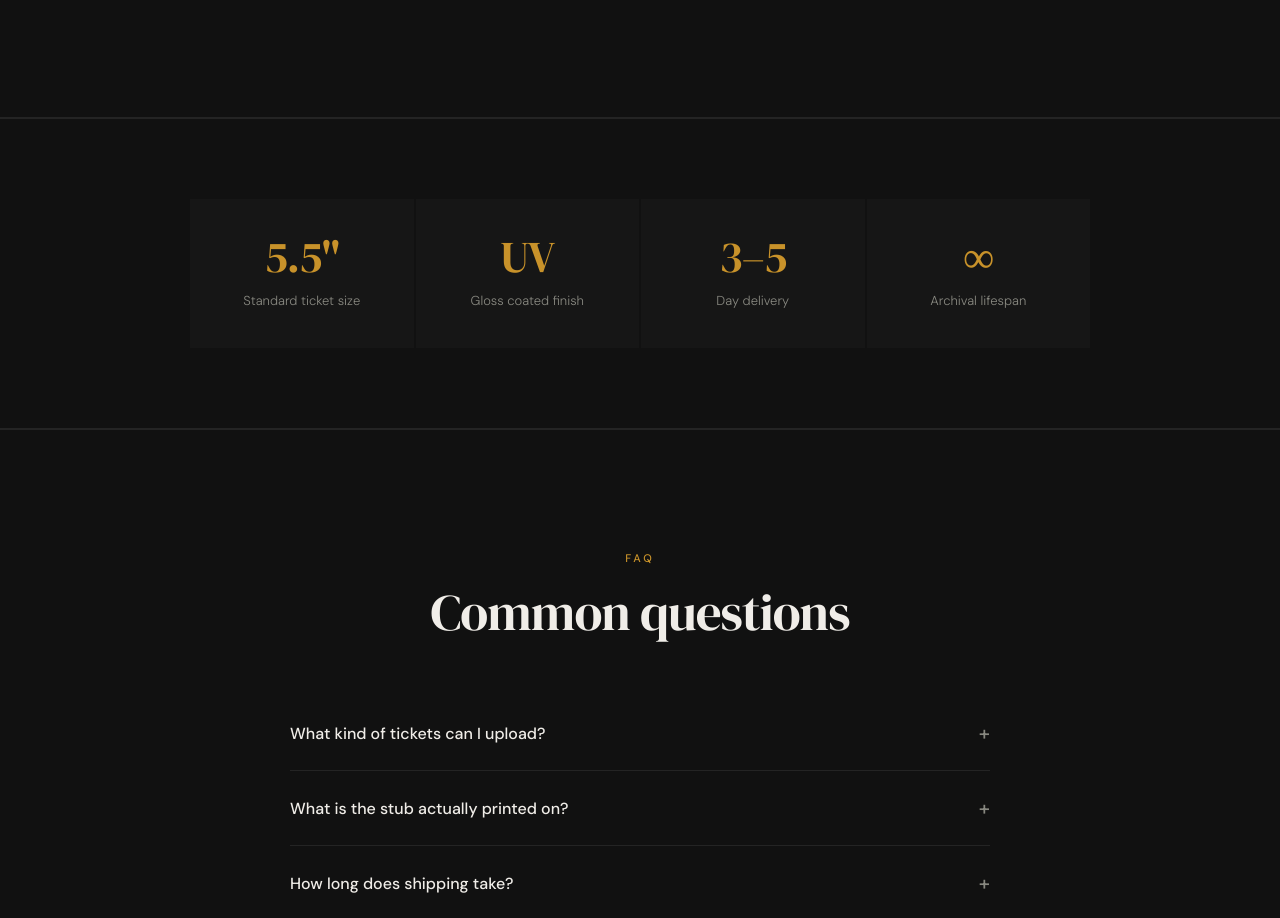
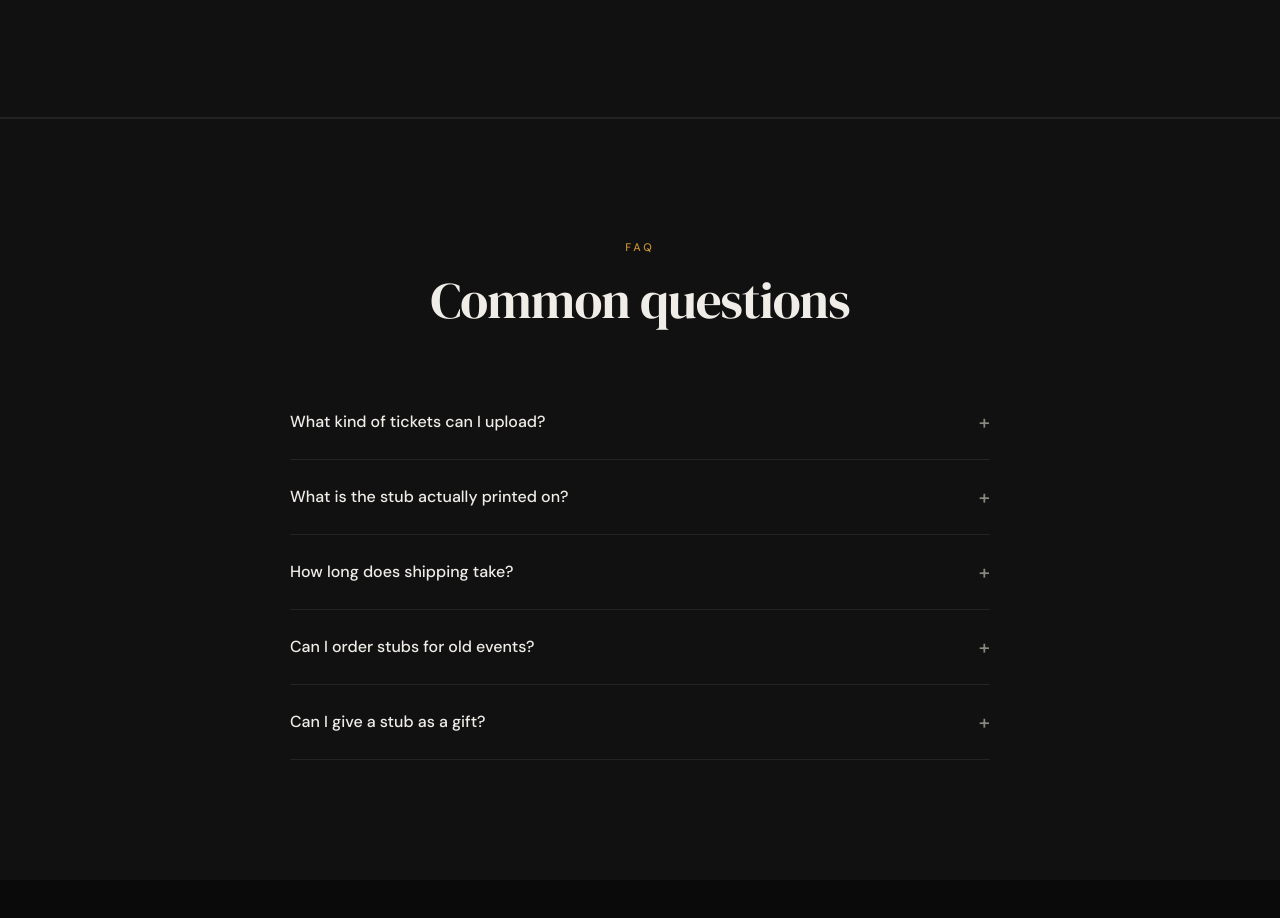
Before and after one commit to inkstub/inkstub, a website: page index.html in a window 1280 px wide. Shown: the part 1488-2406 px from the top of the page. Drawn offline with nearby package versions, Linux system fonts and the light colour scheme.

Commit message:
Add files via upload

```diff
--- a/index.html
+++ b/index.html
@@ -910,26 +910,7 @@
   </section>
 
   <!-- PROOF -->
-  <section class="proof-section">
-    <div class="proof-grid">
-      <div class="proof-item reveal">
-        <span class="proof-num">5.5"</span>
-        <span class="proof-label">Standard ticket size</span>
-      </div>
-      <div class="proof-item reveal" style="transition-delay:0.1s">
-        <span class="proof-num">UV</span>
-        <span class="proof-label">Gloss coated finish</span>
-      </div>
-      <div class="proof-item reveal" style="transition-delay:0.2s">
-        <span class="proof-num">3–5</span>
-        <span class="proof-label">Day delivery</span>
-      </div>
-      <div class="proof-item reveal" style="transition-delay:0.3s">
-        <span class="proof-num">∞</span>
-        <span class="proof-label">Archival lifespan</span>
-      </div>
-    </div>
-  </section>
+
 
 
   <!-- FAQ -->
```
